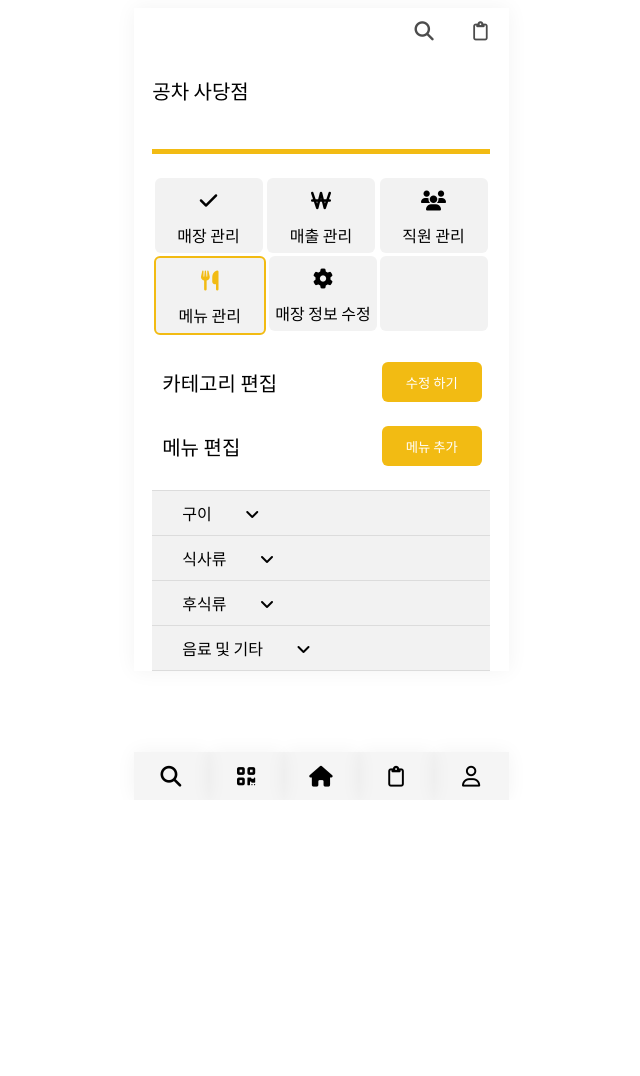
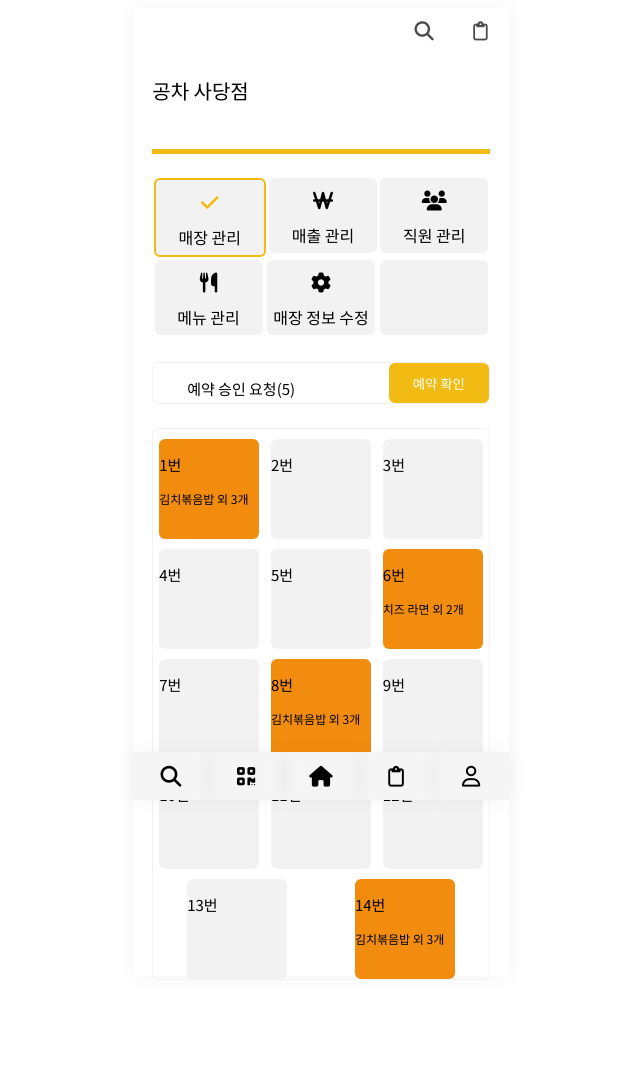
Before and after one commit to dpxpshr/menupam, a Java web app: page /shop/shopManage in a window 1280 px wide. Shown: the whole page, without its empty margins (319-959 px from the left). Before the commit the page ends 800 px from the top, so only its background shows below. Run offline with Spring Boot 4, a stand-in JSP engine, Linux system fonts and the light colour scheme; the project's own start-up code is not run, and a stand-in starts its controllers and pages; some libraries are stand-ins or nearby versions.

Commit message:
[이성욱] ShopManage.jsp 수정

```diff
--- a/menupam/src/main/webapp/WEB-INF/views/shop/shopManage.jsp
+++ b/menupam/src/main/webapp/WEB-INF/views/shop/shopManage.jsp
@@ -6,10 +6,10 @@
     <meta http-equiv='X-UA-Compatible' content='IE=edge'>
     <title>메뉴팜</title>
     <meta name='viewport' content='width=device-width, initial-scale=1'>
-    <link rel='stylesheet' type='text/css' media='screen' href='/resources/css/reset.css'>
-    <link rel='stylesheet' type='text/css' media='screen' href='/resources/css/main.css'>
-    <link rel='stylesheet' type='text/css' media='screen' href='/resources/css/menuManage.css'>
-    <!-- <script src='main.js'></script> -->
+    <link rel='stylesheet' type='text/css' media='screen' href='resources/css/reset.css'>
+    <link rel='stylesheet' type='text/css' media='screen' href='resources/css/main.css'>
+    <link rel='stylesheet' type='text/css' media='screen' href='resources/css/shopManage.css'>
+    <script src='main.js'></script>
     <script src="https://kit.fontawesome.com/e5012d0871.js" crossorigin="anonymous"></script>
 </head>
 <body>
@@ -23,12 +23,13 @@
             </div>
         </div>
         <div class="main">
+            <!--여기서 부터 코드 작성-->
             <div class="body">
                 <div class="content">
-                    <p class="fontSmall">공차 사당점</p><br>
+                    <p class="fontSmall" id="title">공차 사당점</p><br>
                     <div class="line"></div><br>
                     <div class="buttonBox">
-                        <div class="manageBtn">
+                        <div class="manageBtn border">
                             <div class="manageBtnIcon"><i class="fas fa-check fontSmall"></i></div>
                             <div class="manageBtnText">매장 관리</div>
                         </div>
@@ -40,7 +41,7 @@
                             <div class="manageBtnIcon"><i class="fas fa-users fontSmall"></i></div>
                             <div class="manageBtnText">직원 관리</div>
                         </div>
-                        <div class="manageBtn border">
+                        <div class="manageBtn">
                             <div class="manageBtnIcon"><i class="fas fa-utensils fontSmall"></i></div>
                             <div class="manageBtnText">메뉴 관리</div>
                         </div>
@@ -51,126 +52,64 @@
                         <div class="manageBtn"></div>
                     </div>
                     <br>
-                    <div class="categoryModifyBox">
-                        <div class="categoryModifyTitle">
-                            <p class="fontSmall">카테고리 편집</p>
+                    <div class="waitReservationBox">
+                        <div class="leftBox">
+                            <p class="fontXSmall">예약 승인 요청(5)</p>
                         </div>
-                        <div class="categoryModifyBtn">
-                            <input type="button" value="수정 하기" class="btnSmall">
+                        <div class="rightBox">
+                            <input type="button" value="예약 확인" class="btnSmall">
                         </div>
                     </div>
                     <br>
-                    <div class="categoryModifyBox">
-                        <div class="categoryModifyTitle">
-                            <p class="fontSmall" style="padding-right: 37px;">메뉴 편집</p>
+                    <div class="tableBox">
+                        <div class="table eating">
+                            <p class="fontXSmall">1번</p>
+                            <p class="fontXXSmall">김치볶음밥 외 3개</p>
                         </div>
-                        <div class="categoryModifyBtn">
-                            <input type="button" value="메뉴 추가" class="btnSmall">
+                        <div class="table">
+                            <p class="fontXSmall">2번</p>
+                        </div>
+                        <div class="table">
+                            <p class="fontXSmall">3번</p>
+                        </div>
+                        <div class="table">
+                            <p class="fontXSmall">4번</p>
+                        </div>
+                        <div class="table">
+                            <p class="fontXSmall">5번</p>
+                        </div>
+                        <div class="table eating">
+                            <p class="fontXSmall">6번</p>
+                            <p class="fontXXSmall">치즈 라면 외 2개</p>
+                        </div>
+                        <div class="table">
+                            <p class="fontXSmall">7번</p>
+                        </div>
+                        <div class="table eating">
+                            <p class="fontXSmall">8번</p>
+                            <p class="fontXXSmall">김치볶음밥 외 3개</p>
+                        </div>
+                        <div class="table">
+                            <p class="fontXSmall">9번</p>
+                        </div>
+                        <div class="table">
+                            <p class="fontXSmall">10번</p>
+                        </div>
+                        <div class="table">
+                            <p class="fontXSmall">11번</p>
+                        </div>
+                        <div class="table">
+                            <p class="fontXSmall">12번</p>
+                        </div>
+                        <div class="table">
+                            <p class="fontXSmall">13번</p>
+                        </div>
+                        <div class="table eating">
+                            <p class="fontXSmall">14번</p>
+                            <p class="fontXXSmall">김치볶음밥 외 3개</p>
                         </div>
                     </div>
                     <br>
-                    <div class="menuBox">
-                        <div>
-                            <div class="menuCategory">
-                                구이 <i class="fas fa-angle-down"></i>
-                            </div>
-                            <div class="menuItems">
-                                <div class="menuItem">
-                                    <div class="menuItemLeft">
-                                        <div class="menuItemName">삼겹살</div>
-                                        <div class="menuItemPrice">13,000 원</div>
-                                    </div>
-                                    <div class="menuItemRight">
-                                        <img src="/resources/images/삼겹살.PNG" alt="">
-                                    </div>
-                                </div>
-                                <div class="menuItem">
-                                    <div class="menuItemLeft">
-                                        <div class="menuItemName">목살</div>
-                                        <div class="menuItemPrice">13,000 원</div>
-                                    </div>
-                                    <div class="menuItemRight">
-                                        <img src="/resources/images/목살.PNG" alt="">
-                                    </div>
-                                </div>
-                                <div class="menuItem">
-                                    <div class="menuItemLeft">
-                                        <div class="menuItemName">항정살</div>
-                                        <div class="menuItemPrice">12,000 원</div>
-                                    </div>
-                                    <div class="menuItemRight">
-                                        <img src="/resources/images/항정살.PNG" alt="">
-                                    </div>
-                                </div>
-                            </div>
-                        </div>
-                        <div>
-                            <div class="menuCategory">
-                                식사류 <i class="fas fa-angle-down"></i>
-                            </div>
-                            <div class="menuItems">
-                                <div class="menuItem">
-                                    <div class="menuItemLeft">
-                                        <div class="menuItemName">육회 비빔밥</div>
-                                        <div class="menuItemPrice">8,000 원</div>
-                                    </div>
-                                    <div class="menuItemRight">
-                                        <img src="/resources/images/no-Img.PNG" alt="">
-                                    </div>
-                                </div>
-                            </div>
-                        </div>
-                        <div>
-                            <div class="menuCategory">
-                                후식류 <i class="fas fa-angle-down"></i>
-                            </div>
-                            <div class="menuItems">
-                                <div class="menuItem">
-                                    <div class="menuItemLeft">
-                                        <div class="menuItemName">볶음밥</div>
-                                        <div class="menuItemPrice">4,000 원</div>
-                                    </div>
-                                    <div class="menuItemRight">
-                                        <img src="/resources/images/no-Img.PNG" alt="">
-                                    </div>
-                                </div>
-                                <div class="menuItem">
-                                    <div class="menuItemLeft">
-                                        <div class="menuItemName">냉면</div>
-                                        <div class="menuItemPrice">4,000 원</div>
-                                    </div>
-                                    <div class="menuItemRight">
-                                        <img src="/resources/images/냉면.PNG" alt="">
-                                    </div>
-                                </div>
-                            </div>
-                        </div>
-                        <div>
-                            <div class="menuCategory">
-                                음료 및 기타 <i class="fas fa-angle-down"></i>
-                            </div>
-                            <div class="menuItems">
-                                <div class="menuItem">
-                                    <div class="menuItemLeft">
-                                        <div class="menuItemName">콜라</div>
-                                        <div class="menuItemPrice">1,000 원</div>
-                                    </div>
-                                    <div class="menuItemRight">
-                                        <img src="/resources/images/no-Img.PNG" alt="">
-                                    </div>
-                                </div>
-                                <div class="menuItem">
-                                    <div class="menuItemLeft">
-                                        <div class="menuItemName">사이다</div>
-                                        <div class="menuItemPrice">1,000 원</div>
-                                    </div>
-                                    <div class="menuItemRight">
-                                        <img src="/resources/images/no-Img.PNG" alt="">
-                                    </div>
-                                </div>
-                            </div>
-                        </div>
-                    </div>
                 </div>
             </div>
         </div>
@@ -182,18 +121,6 @@
             <div><i class="far fa-user"></i></div>
         </div>
     </div>
+
 </body>
-<script type="text/javascript">
-    document.querySelectorAll(".menuCategory").forEach((e)=>{
-        e.addEventListener("click", (event)=>{
-            let menuItems = e.nextSibling.nextSibling;
-            //만약 클래스명에 active가 없다면 넣어주기
-            if(menuItems.className.indexOf("active") != -1){
-                menuItems.className = "menuItems";
-            }else{
-                menuItems.className += " active";
-            }
-        })
-    })
-</script>
 </html>
```
